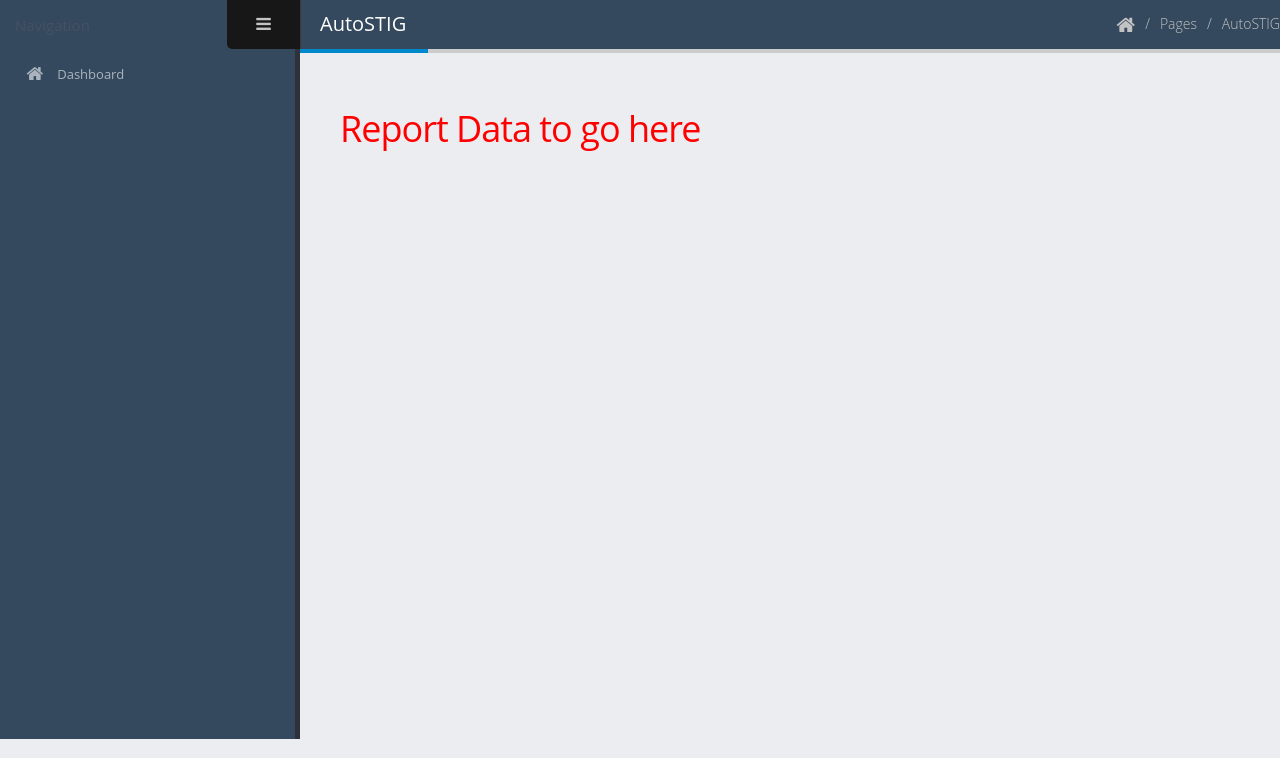
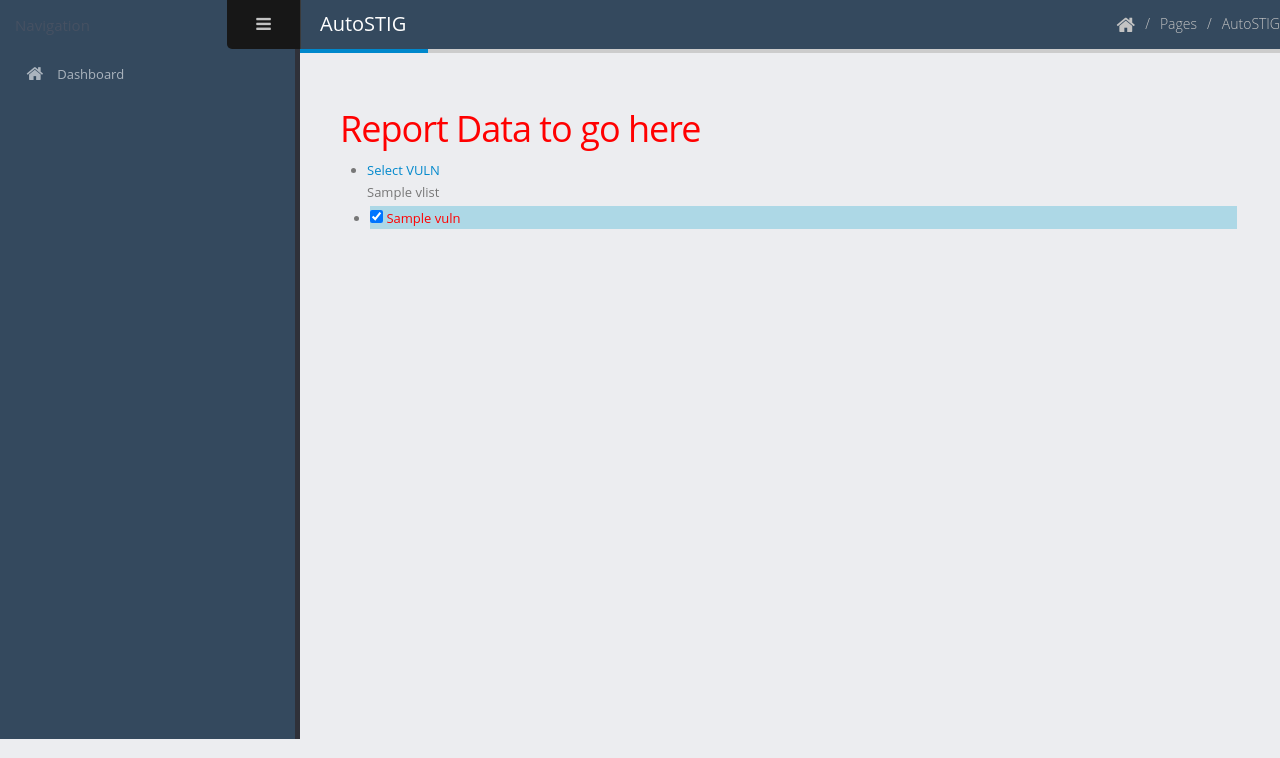
Before and after one commit to NetizenCorp/AutoSTIG, a Flask app: template pyAutoSTIG/templates/section3.html in a window 1280 px wide. Shown: the part 61-819 px from the top of the page. Run offline with Flask 2, Linux system fonts and the light colour scheme; the template is opened without the code that fills it: most values are stand-ins (such as "Sample title", 1, 10 or a date in 2020); some libraries are stand-ins or nearby versions.

Commit message:
AutoStig refram
Reframiliarizing myself with the systems.

```diff
--- a/pyAutoSTIG/AutoSTIG.py
+++ b/pyAutoSTIG/AutoSTIG.py
@@ -69,9 +69,14 @@ def run_stig():
     return render_template('section2.html', content=content)
 
 
-@app.route('/stig/report')
+@app.route('/stig/report', methods=['GET', "POST"])
 def stig_report():
-    return render_template('section3.html')
+    TTR = request.json["vList"]
+    print(TTR)
+
+    # TODO Cycle through checked vulns, run them. Establish spinning page/progress bar
+
+    return render_template('section3.html', thingsToRun=TTR)
 
 
 if __name__ ==  "__main__":
--- a/pyAutoSTIG/templates/section1.html
+++ b/pyAutoSTIG/templates/section1.html
@@ -149,7 +149,7 @@
         $(document).on("click", "button", function (e) {
 
             e.preventDefault();
-            console.log("On click button function e");
+            console.log("On click button function Section 1");
             //alert($(this).val());
             if ($('#selectElementId option:selected').val() == 'profile'){
                 alert('Select Profile');
--- a/pyAutoSTIG/templates/section3.html
+++ b/pyAutoSTIG/templates/section3.html
@@ -4,6 +4,19 @@
 
 <h1 style='color:red'>Report Data to go here</h1>
 
+<ul  style="border:10px;overflow:scroll;height:600px">
+    <li class="active">
+        <a  href="#popular11" data-toggle="tab" class="status">Select VULN</a>
+    </li>
+    {{ thingsToRun['vlist'] }}
+    {% for vuln in thingsToRun %}
+    <li style="border:1px;background-color: lightblue;margin:3px">
+        <input type="checkbox" class="vCheck" name="{{ vuln["vuln_id"] }}" checked>
+        <a href="#popular11" data-toggle="tab" class="status" style="color:red">{{ vuln["vuln"] }}</a>
+    </li>
+    {% endfor %}
+    <!-- PEOP -->
+</ul>
 
 
 {% endblock %}
```
Also changed, not shown: pyAutoSTIG/templates/section2.html (+37 -12 lines).
